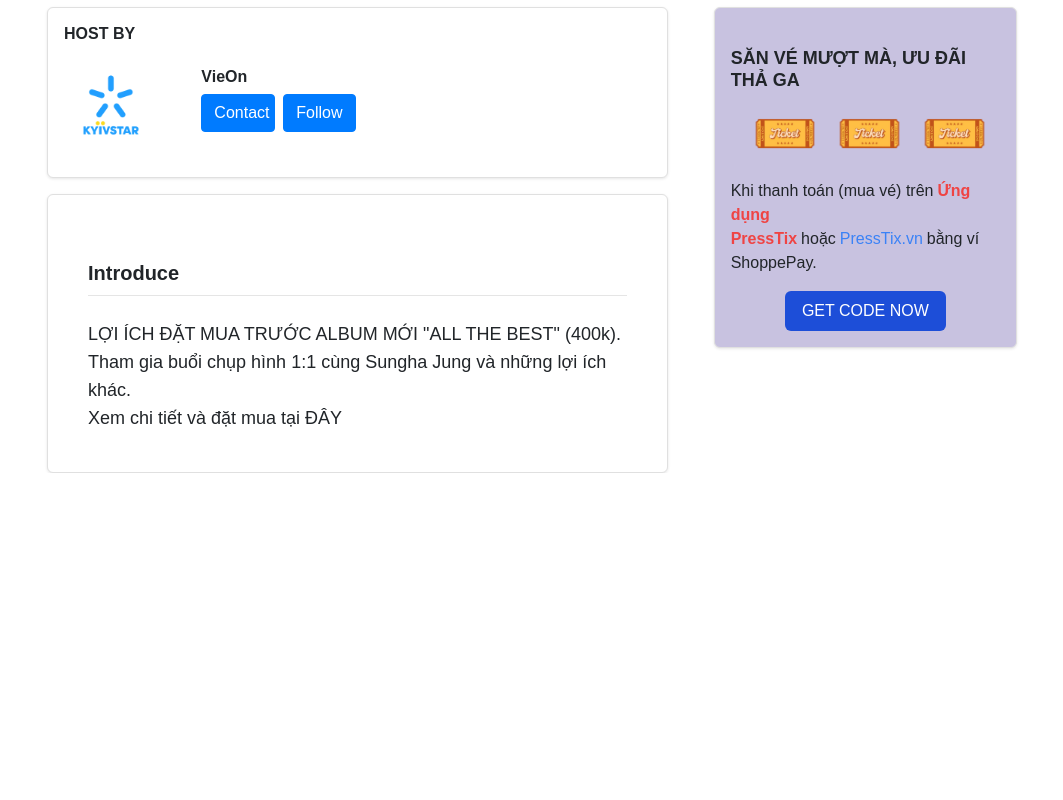
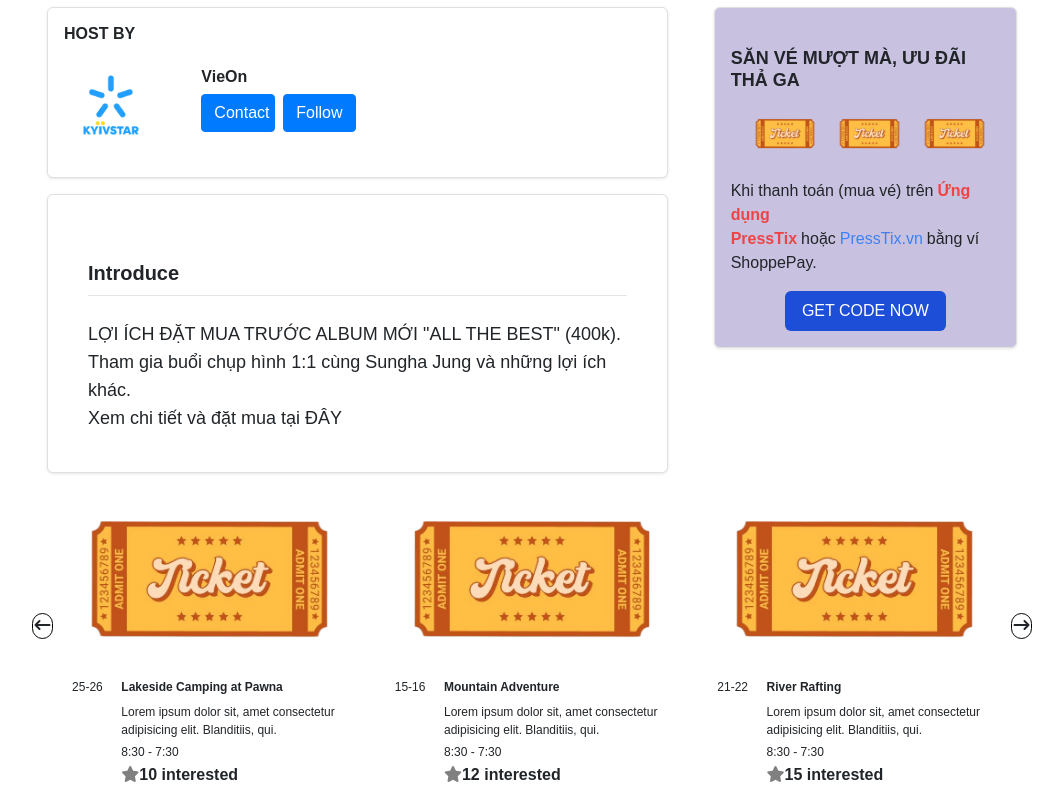
Before and after one commit to hoangtruc23/presstix, a React (Vite) app in the folder frontend/: page /events in a window 1280 px wide. Shown: the part 924-1724 px from the top of the page, without its empty margins (108-1171 px from the left). Before the commit the page ends 1397 px from the top, so only its background shows below. Built offline with nearby package versions, Linux system fonts and the light colour scheme.

Commit message:
#PessTix - [Update] - Update Event Title

```diff
--- /dev/null
+++ b/frontend/src/components/EventOther/EventOther.jsx
@@ -0,0 +1,89 @@
+import React, { useState } from 'react';
+import ticket from '../../assets/img/ticket.png';
+import './EventOther.scss'; // Import file SCSS
+
+function EventOther() {
+    const initialTickets = [
+        { date: '25-26', title: 'Lakeside Camping at Pawna', venue: 'Venue', interested: 10, price: 200, isStarFilled: false },
+        { date: '15-16', title: 'Mountain Adventure', venue: 'Venue', interested: 12, price: 300, isStarFilled: false },
+        { date: '21-22', title: 'River Rafting', venue: 'Venue', interested: 15, price: 250, isStarFilled: false },
+        { date: '24-25', title: 'Forest Trekking', venue: 'Venue', interested: 8, price: 180, isStarFilled: false },
+        { date: '04-05', title: 'Desert Safari', venue: 'Venue', interested: 20, price: 350, isStarFilled: false },
+        { date: '20-21', title: 'City Tour', venue: 'Venue', interested: 25, price: 100, isStarFilled: false },
+    ];
+
+    const [tickets, setTickets] = useState(initialTickets);
+    const [currentIndex, setCurrentIndex] = useState(0);
+    const itemsPerPage = 3;
+
+    const handlePrevClick = () => {
+        setCurrentIndex((prevIndex) => (prevIndex === 0 ? tickets.length - itemsPerPage : prevIndex - itemsPerPage));
+    };
+
+    const handleNextClick = () => {
+        setCurrentIndex((prevIndex) => (prevIndex >= tickets.length - itemsPerPage ? 0 : prevIndex + itemsPerPage));
+    };
+
+    const handleStarClick = (index) => {
+        // Lấy chỉ số chính xác của sản phẩm dựa trên trang hiện tại
+        const ticketIndex = currentIndex + index;
+
+        setTickets((prevTickets) => {
+            return prevTickets.map((ticket, idx) => {
+                if (idx === ticketIndex) {
+                    // Đảo ngược trạng thái ngôi sao của sản phẩm
+                    const isCurrentlyFilled = ticket.isStarFilled;
+                    const newInterested = isCurrentlyFilled ? ticket.interested - 1 : ticket.interested + 1;
+
+                    return {
+                        ...ticket,
+                        isStarFilled: !isCurrentlyFilled,
+                        interested: newInterested,
+                    };
+                }
+                return ticket;
+            });
+        });
+    };
+
+
+
+
+
+    return (
+        <div className="event-carousel">
+            <button className="prev-btn" onClick={handlePrevClick}>
+                <i className="fa-solid fa-arrow-left-long"></i>
+            </button>
+            <div className="carousel-content">
+                {tickets.slice(currentIndex, currentIndex + itemsPerPage).map((item, index) => (
+                    <div key={index} className="event-item">
+                        <img src={ticket} alt="Ticket" />
+                        <div className="event-details">
+                            <div className="date">
+                                <h5>{item.date}</h5>
+                            </div>
+                            <div className="details">
+                                <h5>{item.title}</h5>
+                                <p>Lorem ipsum dolor sit, amet consectetur adipisicing elit. Blanditiis, qui.</p>
+                                <p>8:30 - 7:30</p>
+                                <h3>
+                                    <i
+                                        className={`fa-solid fa-star ${item.isStarFilled ? 'filled' : ''}`}
+                                        onClick={() => handleStarClick(index)} // Index ở đây là vị trí sản phẩm trên trang hiện tại
+                                    ></i>
+                                    <span>{item.interested} interested</span>
+                                </h3>
+                            </div>
+                        </div>
+                    </div>
+                ))}
+            </div>
+            <button className="next-btn" onClick={handleNextClick}>
+                <i className="fa-solid fa-arrow-right-long"></i>
+            </button>
+        </div>
+    );
+}
+
+export default EventOther;
--- /dev/null
+++ b/frontend/src/components/EventOther/EventOther.scss
@@ -0,0 +1,75 @@
+.event-carousel {
+    display: flex;
+
+    .prev-btn,
+    .next-btn {
+        cursor: pointer;
+        width: 4%;
+        height: 20%;
+        font-size: 1rem;
+        background: none;
+        border: 1px solid black;
+        border-radius: 20px;
+        margin-top: 140px;
+    }
+
+    .prev-btn:hover,
+    .next-btn:hover {
+        background-color: aquamarine;
+    }
+
+    .carousel-content {
+        display: flex;
+        justify-content: center;
+        gap: 1rem;
+        flex-wrap: wrap;
+    }
+
+    .event-item {
+        width: 32%;
+        padding: 1rem;
+
+        img {
+            max-width: 100%;
+        }
+
+        .event-details {
+            display: flex;
+            gap: 1rem;
+
+            .date {
+                width: 20%;
+
+                h5 {
+                    font-size: 0.75rem;
+                }
+            }
+
+            .details {
+                h5 {
+                    font-size: 0.75rem;
+                    margin-bottom: 0.5rem;
+                    font-weight: bold;
+                }
+
+                p {
+                    font-size: 0.75rem;
+                    margin-bottom: 0.25rem;
+                }
+
+                h3 {
+                    font-weight: bold;
+
+                    .fa-star {
+                        color: gray;
+                    }
+
+                    .filled {
+                        color: gold;
+                    }
+                }
+
+            }
+        }
+    }
+}
--- a/frontend/src/components/EventTitle/EventTitle.jsx
+++ b/frontend/src/components/EventTitle/EventTitle.jsx
@@ -3,7 +3,8 @@
 import InforEvent from '../InforEvent/InforEvent';
 import HostEvent from '../HostEvent/HostEvent';
 import PromotionalAd from '../PromotionnalAd/PromotionalAd';
-import './EventTitle.scss';  // Import the SCSS file
+import EventOther from '../EventOther/EventOther';
+import './EventTitle.scss';
 
 function EventTitle() {
     const info_ticket = [
@@ -59,6 +60,9 @@
                             </div>
                         </div>
                     </div>
+                    <div className="event-other">
+                        <EventOther />
+                    </div>
                 </div>
             ))}
         </div>
--- a/frontend/src/components/EventTitle/EventTitle.scss
+++ b/frontend/src/components/EventTitle/EventTitle.scss
@@ -100,5 +100,10 @@
                 box-shadow: 0 1px 3px rgba(0, 0, 0, 0.1);
             }
         }
+
+        .event-other {
+            width: 100%;
+            margin-top: 1rem;
+        }
     }
 }
```
